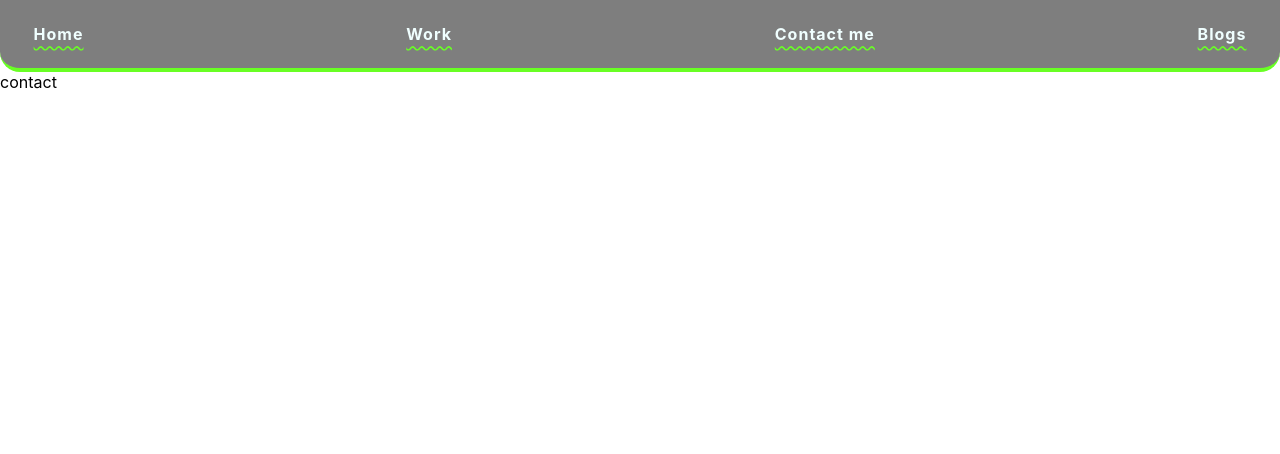
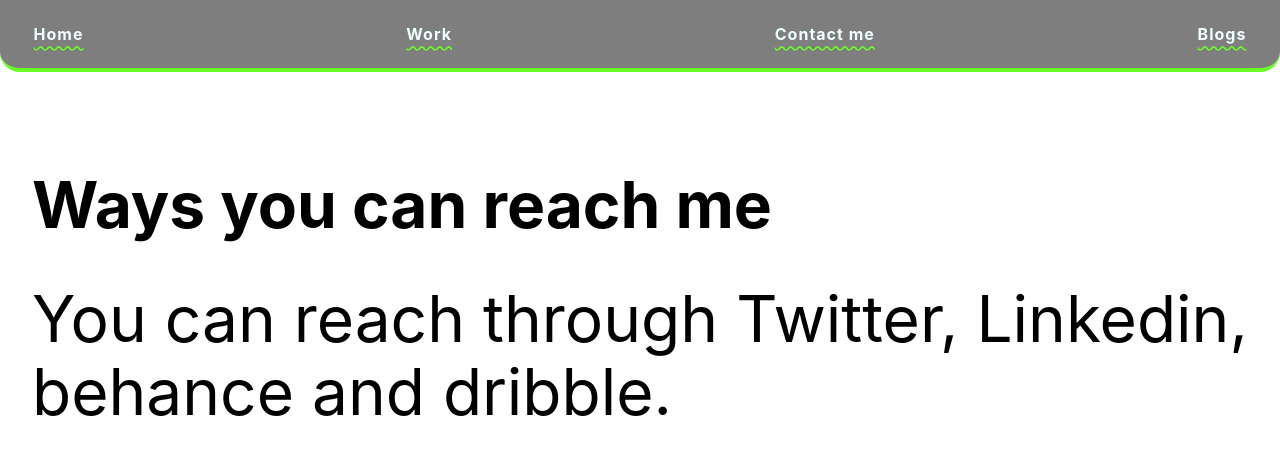
Before and after one commit to sapeol/nextjs-portfolio, a Next.js app: page /contact in a window 1280 px wide. Shown: the top 454 px of the page. Built offline with nearby package versions, Linux system fonts and the light colour scheme.

Commit message:
contact info added

```diff
--- a/pages/contact.js
+++ b/pages/contact.js
@@ -1,7 +1,45 @@
 import React from "react";
+import Head from "next/head";
+import styles from "../styles/Home.module.css";
 
 function contact() {
-  return <div>contact</div>;
+  return (
+    <>
+      <Head>
+        <title>Contact Page | Sudeep Kuchara </title>
+        <meta name="description" content="Developer portfolio" />
+        <link rel="icon" href="/favicon.ico" />
+      </Head>
+
+      <section>
+        <h1 className={styles.title}>Ways you can reach me </h1>
+        <br />
+        <br />
+        <p className={styles.title}>
+          You can reach through{" "}
+          <a className={styles.link} href="https://twitter.com/sudeepkuchara_">
+            Twitter
+          </a>
+          ,{" "}
+          <a
+            className={styles.link}
+            href="https://www.linkedin.com/in/sudeep-kuchara-a52501190/"
+          >
+            Linkedin
+          </a>
+          ,{" "}
+          <a className={styles.link} href="">
+            behance
+          </a>{" "}
+          and{" "}
+          <a className={styles.link} href="https://dribbble.com/monslisasdaddy">
+            dribble
+          </a>
+          .
+        </p>
+      </section>
+    </>
+  );
 }
 
 export default contact;
--- a/pages/index.js
+++ b/pages/index.js
@@ -6,7 +6,7 @@
   return (
     <>
       <Head>
-        <title>Sudeep Kuchara</title>
+        <title>Home | Sudeep Kuchara</title>
         <meta name="description" content="Developer portfolio" />
         <link rel="icon" href="/favicon.ico" />
       </Head>
--- a/pages/work.js
+++ b/pages/work.js
@@ -6,7 +6,7 @@
   return (
     <>
       <Head>
-        <title>Sudeep Kuchara | work</title>
+        <title>Work | Sudeep Kuchara </title>
         <meta name="description" content="Developer portfolio" />
         <link rel="icon" href="/favicon.ico" />
       </Head>
--- a/styles/Home.module.css
+++ b/styles/Home.module.css
@@ -15,17 +15,6 @@
 
 .footer a {
   display: contents;
-}
-
-.title a {
-  color: #0070f3;
-  text-decoration: none;
-}
-
-.title a:hover,
-.title a:focus,
-.title a:active {
-  text-decoration: underline;
 }
 
 .title {
@@ -98,6 +87,12 @@
   text-decoration: var(--neon) underline wavy;
 }
 
+/* link color  */
+.link:hover {
+  text-underline-offset: 5px;
+  text-decoration: var(--neon) underline wavy;
+}
+
 @media (max-width: 600px) {
   .grid {
     width: 100%;
```
Also changed, not shown: pages/blogs.js (+15 -1 lines).
